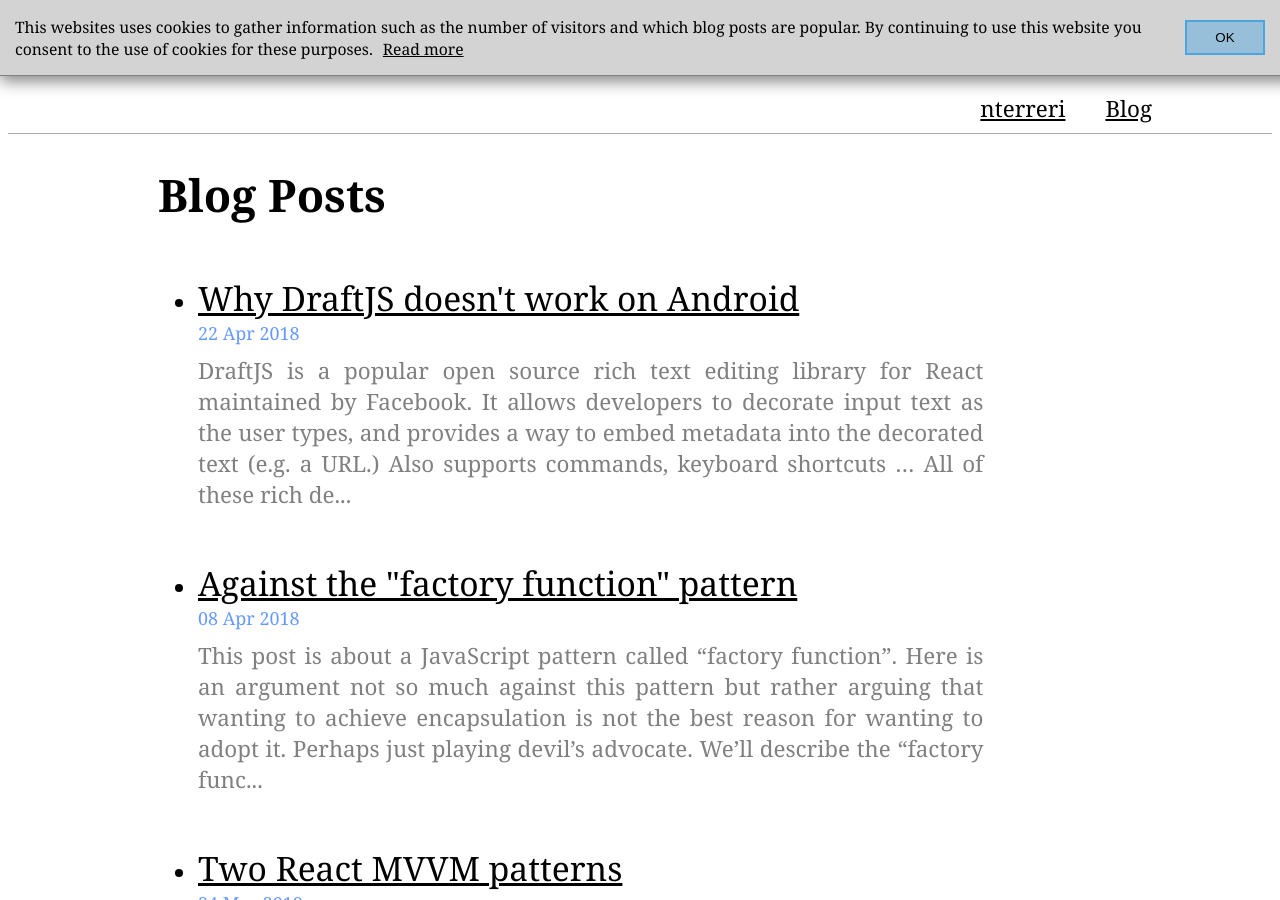
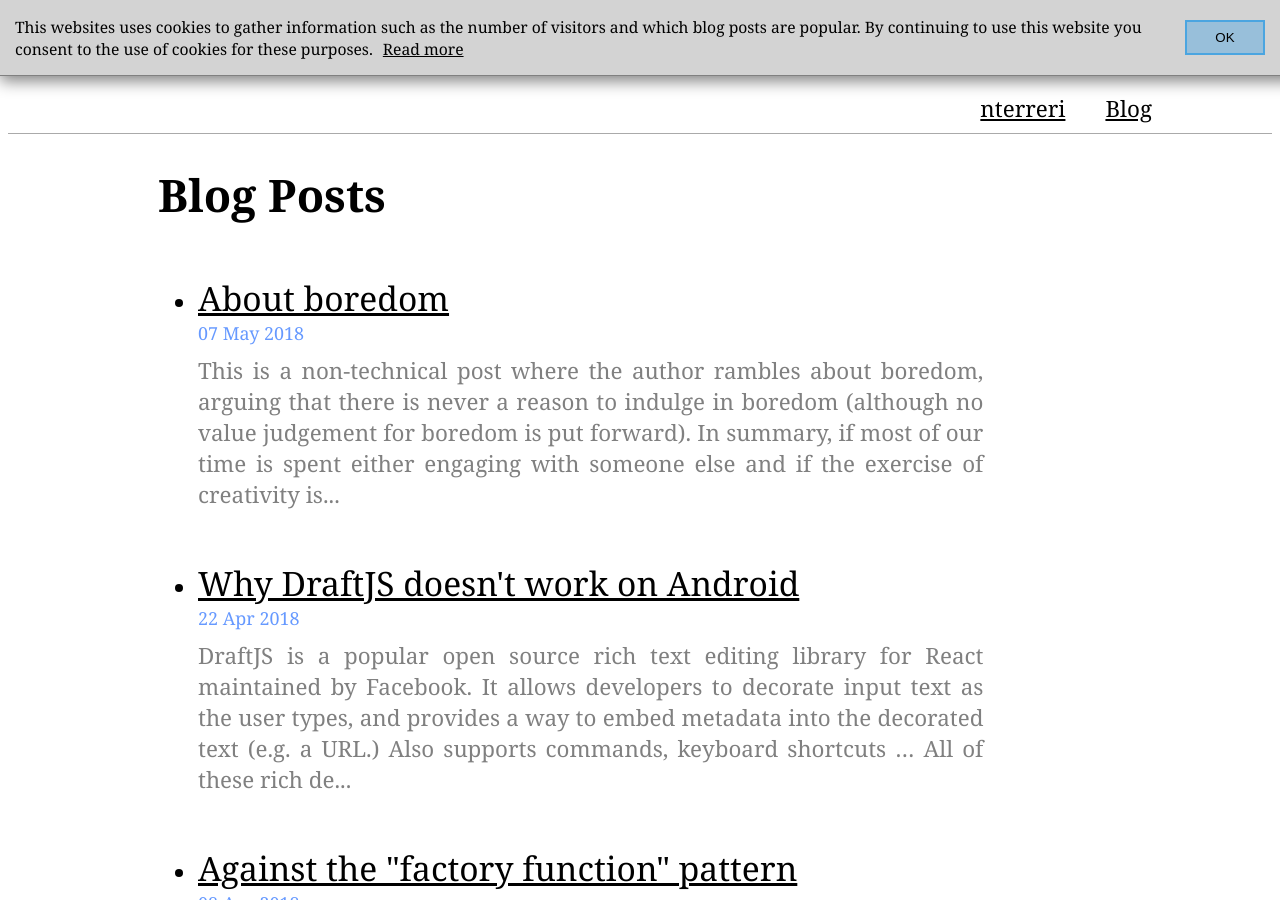
Before and after one commit to nterreri/nterreri.github.io, a Jekyll site: the page built from index.html, in a window 1280 px wide and 900 px high. Built offline with Jekyll 4.4.1, drawn with Linux system fonts in a browser that asks for light colours.

Commit message:
publush new post

```diff
--- a/_drafts/about-boredom.md
+++ b/_posts/2018-05-07-about-boredom.md
@@ -5,13 +5,13 @@ permalink: about-boredom
 date: 2018-05-07
 ---
 
-This is a non-technical post where the author rambles about boredom, arguing not that being bored has no value but that there is never a reason to indulge in boredom. In summary, if most of our time is spent either engaging with someone else and the exercise of creativity is essentially a way to not directly engage with someone else, then boredom can in all cases be avoided by being creative.
+This is a non-technical post where the author rambles about boredom, arguing that there is never a reason to indulge in boredom (although no value judgement for boredom is put forward). In summary, if most of our time is spent either engaging with someone else and if the exercise of creativity is essentially a way to engage with someone else, then boredom can in all cases be avoided by doing something that requires creativity.
 
 ## Being in good company
 
 For the purposes of this post, boredom is the state we find ourselves in when, after exhausting all diversions we can think of, we fall into a state of sloth and idleness. We are all familiar with the feeling. Whether or not being in this state is a bad thing is outside the scope of this post.
 
-We spent most of our lives engaged with other people. We freely associate with each other over common interests, we engage into work contracts with each other, one of the parties produces something of worth to the other and so does the other, or otherwise some form of compensation is produced. We sometimes engage with each other following norms and customs even when we don't want to. We are generally quite social.
+We spent most of our lives engaged with other people. We freely associate with each other over common interests, we engage into work contracts with each other, one of the parties produces something of worth to the other and so does the other in turn, or otherwise some form of compensation is produced. We sometimes engage with each other following norms and customs even when we don't want to. We are generally quite social.
 
 We also engage with each other in non-direct manners: we read books, blog posts, and we listen to music, and we watch movies, and use software. In all these cases we consume something someone else made for us. In turn, we produce ways for others to engage with us passively the other way around: we write books, blog posts, make music, movies and build software.
 
@@ -19,7 +19,7 @@ We also engage with each other in non-direct manners: we read books, blog posts,
 
 Generally we become bored when we exhaust all stimulating sources of passive engagement we consume. We try them out and one by one they let us down in some way, perhaps all we really want to for the next movie to come out in theaters, but since it isn't out yet and we don't really want to do anything else we become bored.
 
-Assuming this more often than not occurs when when we exhausted ways to engage with others passively, but haven't tried making something for others to engage with us (the other way around) the state of boredom can be avoided by trying out the latter. The active exercise of creativity normally presents challenges that are not found with passive engagements: finding a suitable subject, setting constraints and success criteria. Indeed we are sometimes put off not by solving these challenges but by the difficulty of achieving even the minimum success criterion. Success criteria are important: without artificial constraints the exercise of creativity can become another way to indulge in boredom. For example, writing a technical blog post requires spending a bit of time researching, a bit of time writing and the overhead of publishing and polishing the post. Something similar likely occurs for people who, as another example, paint or draw.
+Assuming this more often than not occurs when when we exhausted ways to engage with others passively, but haven't tried making something for others to engage with us (the other way around) the state of boredom can be avoided by trying out the latter. The active exercise of creativity normally presents challenges that are not found with passive engagements: finding a suitable subject, setting constraints and success criteria. Indeed we are sometimes put off not by solving these challenges but by the difficulty of achieving even the minimum success criterion. Success criteria are important: without artificial constraints the exercise of creativity can become another way to indulge in boredom. For example, writing a technical blog post requires spending a bit of time researching, a bit of time writing and the overhead of polishing and publishing the post. Something similar likely occurs for people who, as another example, paint or draw.
 
 If the purpose of the exercise is to produce something for others to engage in, then it has to be good enough by the author's standards. And sometimes even when these are minimal, discouragement from the fear of failure can occur, or discovering the argument originally conceived is found lacking when put on paper. A simple way to address these concerns is simply confidence. Being aware of the potential value someone else may find in your work, believing there is some potential and that this is reason enough to put in the required effort.
 
```
